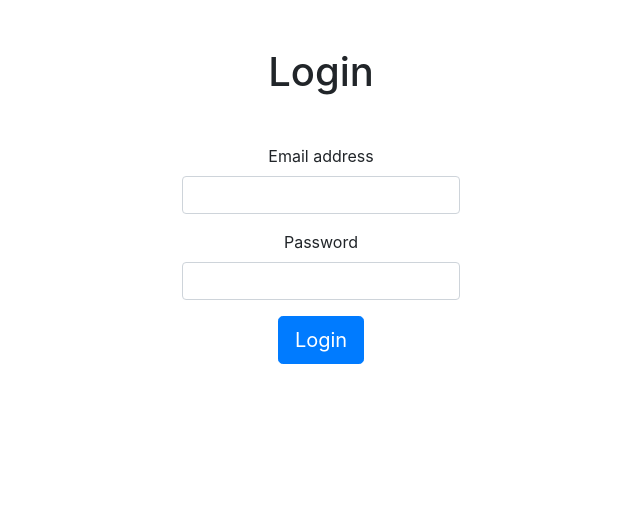
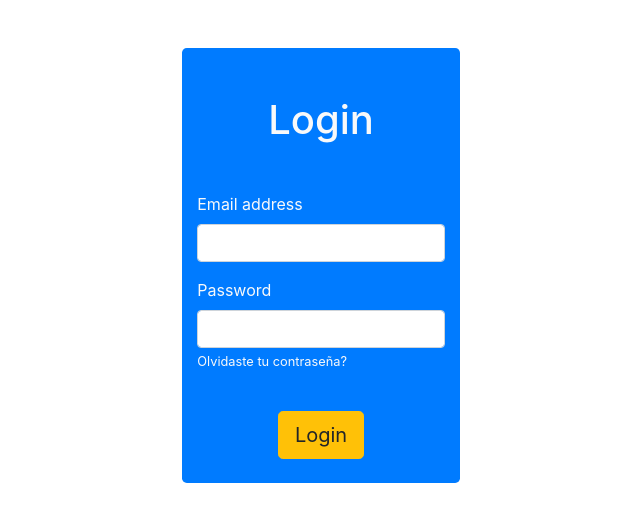
Before and after one commit to menidh69/tiendas_unison_backend, a React (Create React App) app in the folder client/: page / in a window 1280 px wide. Shown: the top 522 px of the page, without its empty margins (319-959 px from the left). Built offline with nearby package versions, Linux system fonts and the light colour scheme.

Commit message:
Login component base finished

```diff
--- a/client/src/components/Login.js
+++ b/client/src/components/Login.js
@@ -3,20 +3,23 @@ import React, {Fragment} from 'react'
 const LoginForm = ()=>{
     return(
         <Fragment>
-            <h1 className="text-center my-5">Login</h1>
+            <div className="container w-25 bg-primary rounded-lg text-light">
+                <h1 className="text-center my-5 pt-5">Login</h1>
 
-            <form className="my-5 w-25 text-center mx-auto">
-                <div className="form-group">
+                <form className="my-5 text-center mx-auto">
+                    <div className="form-group text-left">
                         <label for="email">Email address</label>
                         <input className="form-control" id="email" type="text"></input>
                     </div>
-                <div className="form-group">
+                    <div className="form-group text-left">
                         <label for="pwd">Password</label>
                         <input id="pwd" className="form-control" type="password"></input>
+                        <small id="olvidada" class="form-text text-light">Olvidaste tu contraseña?</small>
                     </div>
-                <button className="btn btn-lg btn-primary">Login</button>
+                    <button className="btn btn-lg btn-warning my-4">Login</button>
 
                 </form>
+            </div>
         </Fragment>
     )
 }
```
Lines whose indentation alone changed are shown as unchanged.
